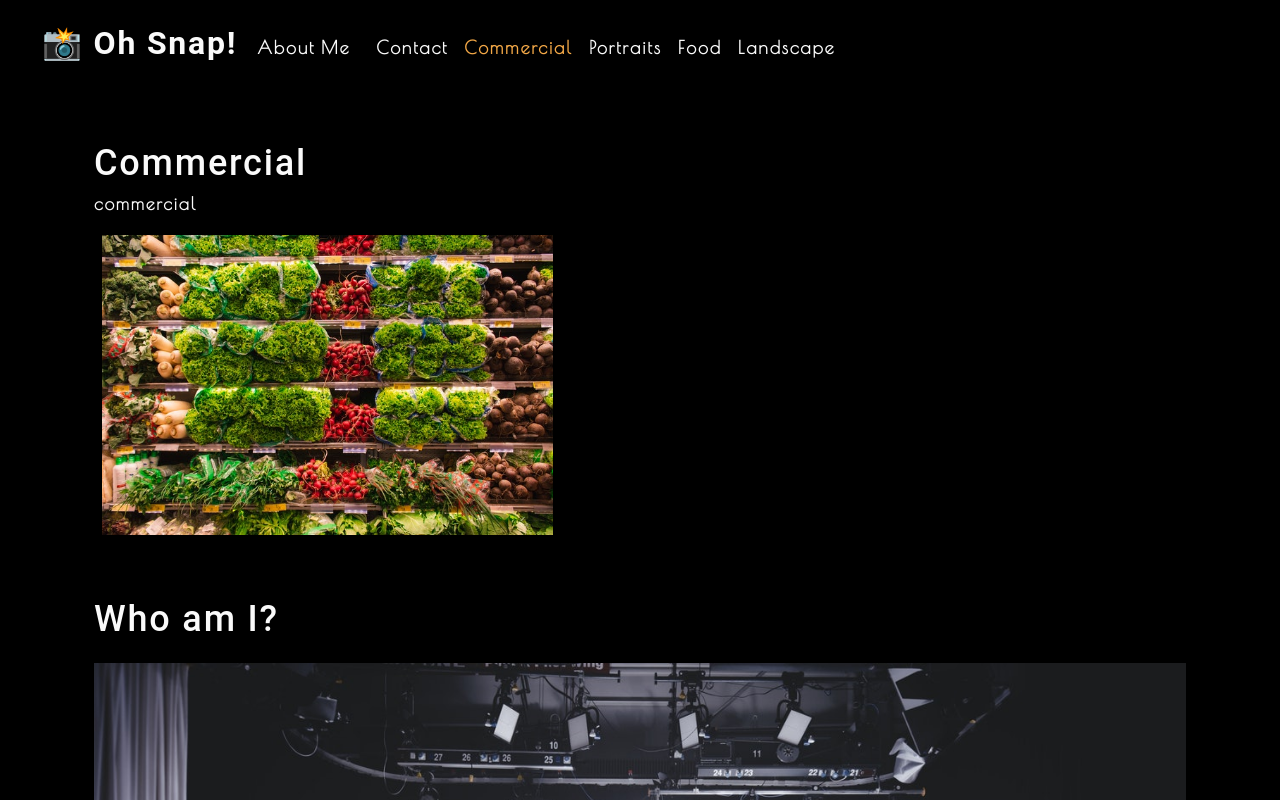
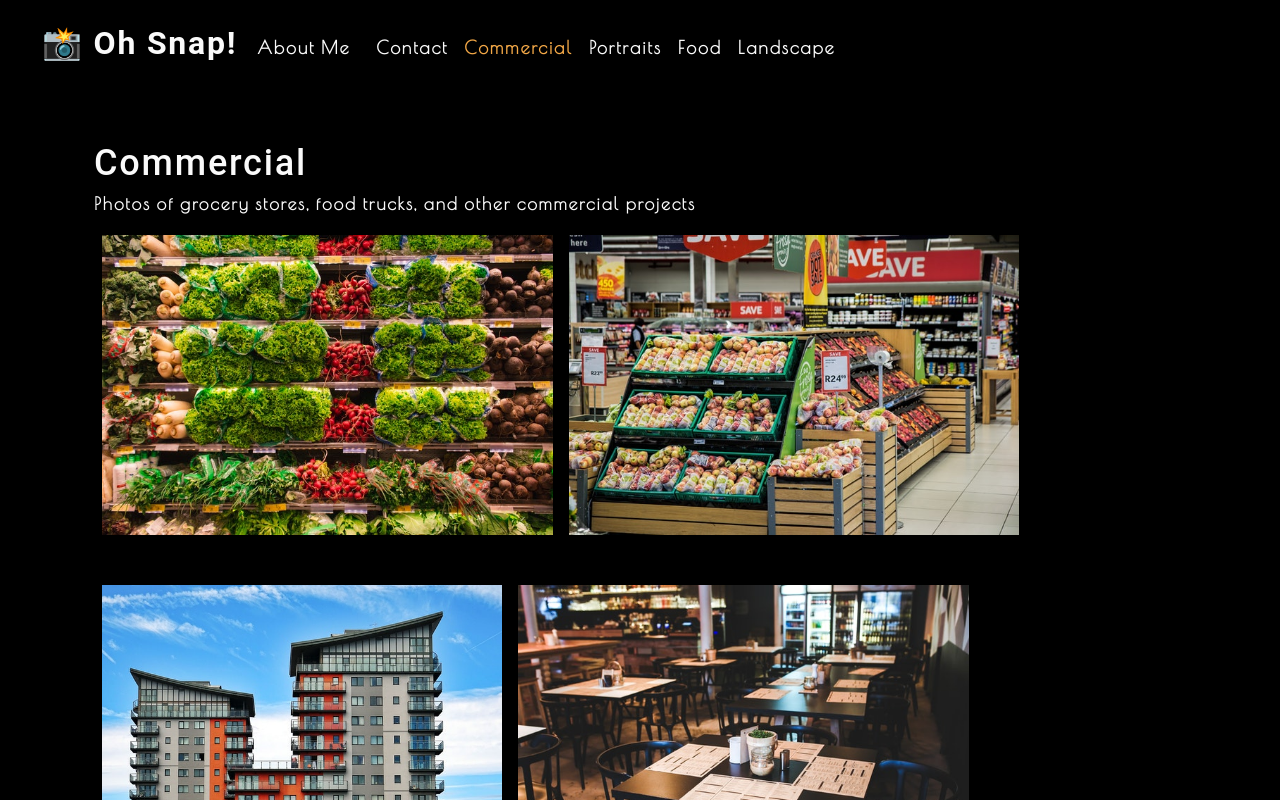
Before and after one commit to rxtATX/photo-port, a React (Create React App) app: page / in a window 1280 px wide. Shown: the top 800 px of the page. Built offline with nearby package versions, Linux system fonts and the light colour scheme.

Commit message:
Images now served based on user's navigation. Feature completed but requires testing.

```diff
--- a/src/App.js
+++ b/src/App.js
@@ -25,7 +25,7 @@ const App = () => {
         setCurrentCategory={setCurrentCategory}
         currentCategory={currentCategory}/>
       <main>
-        <Gallery />
+        <Gallery currentCategory={currentCategory} />
         <About />
       </main>
     </div>
--- a/src/components/Gallery/index.js
+++ b/src/components/Gallery/index.js
@@ -1,25 +1,18 @@
 import { capitalizeFirstLetter } from '../../utils/helpers';
-import photo from "../../assets/small/commercial/0.jpg";
+import {
+  PhotoList
+} from '../';
 
-const Gallery = () => {
-  const currentCategory = {
-    name: "commercial",
-    description:
-      "Photos of grocery stores, food trucks, and other commercial projects",
-  };
+const Gallery = ({ currentCategory }) => {
+  const { name, description } = currentCategory;
 
   return (
     <section>
-      <h1>{capitalizeFirstLetter(currentCategory.name)}</h1>
-      <p>{currentCategory.name}</p>
-      <div>
-          <img
-            src={photo}
-            alt="Commercial Example"
-            className="img-thumbnail mx-1"
-          />
-      </div>
+      <h1>{capitalizeFirstLetter(name)}</h1>
+      <p>{description}</p>
+      <PhotoList category={currentCategory} />
     </section>
   );
 }
+
 export default Gallery;
--- /dev/null
+++ b/src/components/PhotoList/index.js
@@ -0,0 +1,120 @@
+import { useState } from 'react';
+
+const PhotoList = ({ category }) => {
+  const [photos] = useState([
+    {
+      name: 'Grocery aisle',
+      category: 'commercial',
+      description: 'Lorem ipsum dolor sit amet, consectetur adipiscing elit. Nunc ultricie',
+    },
+    {
+      name: 'Grocery booth',
+      category: 'commercial',
+      description: 'Lorem ipsum dolor sit amet, consectetur adipiscing elit. Nunc ultricie',
+    },
+    {
+      name: 'Building exterior',
+      category: 'commercial',
+      description: 'Lorem ipsum dolor sit amet, consectetur adipiscing elit. Nunc ultricie',
+    },
+    {
+      name: 'Restaurant table',
+      category: 'commercial',
+      description: 'Lorem ipsum dolor sit amet, consectetur adipiscing elit. Nunc ultricie',
+    },
+    {
+      name: 'Cafe interior',
+      category: 'commercial',
+      description: 'Lorem ipsum dolor sit amet, consectetur adipiscing elit. Nunc ultricie',
+    },
+    {
+      name: 'Cat green eyes',
+      category: 'portraits',
+      description: 'Lorem ipsum dolor sit amet, consectetur adipiscing elit. Nunc ultricie',
+    },
+    {
+      name: 'Green parrot',
+      category: 'portraits',
+      description: 'Lorem ipsum dolor sit amet, consectetur adipiscing elit. Nunc ultricie',
+    },
+    {
+      name: 'Yellow macaw',
+      category: 'portraits',
+      description: 'Lorem ipsum dolor sit amet, consectetur adipiscing elit. Nunc ultricie',
+    },
+    {
+      name: 'Pug smile',
+      category: 'portraits',
+      description: 'Lorem ipsum dolor sit amet, consectetur adipiscing elit. Nunc ultricie',
+    },
+    {
+      name: 'Pancakes',
+      category: 'food',
+      description: 'Lorem ipsum dolor sit amet, consectetur adipiscing elit. Nunc ultricie',
+    },
+    {
+      name: 'Burrito',
+      category: 'food',
+      description: 'Lorem ipsum dolor sit amet, consectetur adipiscing elit. Nunc ultricie',
+    },
+    {
+      name: 'Scallop pasta',
+      category: 'food',
+      description: 'Lorem ipsum dolor sit amet, consectetur adipiscing elit. Nunc ultricie',
+    },
+    {
+      name: 'Burger',
+      category: 'food',
+      description: 'Lorem ipsum dolor sit amet, consectetur adipiscing elit. Nunc ultricie',
+    },
+    {
+      name: 'Fruit bowl',
+      category: 'food',
+      description: 'Lorem ipsum dolor sit amet, consectetur adipiscing elit. Nunc ultricie',
+    },
+    {
+      name: 'Green river',
+      category: 'landscape',
+      description: 'Lorem ipsum dolor sit amet, consectetur adipiscing elit. Nunc ultricie',
+    },
+    {
+      name: 'Docks',
+      category: 'landscape',
+      description: 'Lorem ipsum dolor sit amet, consectetur adipiscing elit. Nunc ultricie',
+    },
+    {
+      name: 'Panoramic village by sea',
+      category: 'landscape',
+      description: 'Lorem ipsum dolor sit amet, consectetur adipiscing elit. Nunc ultricie',
+    },
+    {
+      name: 'Domestic landscape',
+      category: 'landscape',
+      description: 'Lorem ipsum dolor sit amet, consectetur adipiscing elit. Nunc ultricie',
+    },
+    {
+      name: 'Park bench',
+      category: 'landscape',
+      description: 'Lorem ipsum dolor sit amet, consectetur adipiscing elit. Nunc ultricie',
+    },
+  ]);
+
+  const currentPhotos = photos.filter((photo) => photo.category === category.name);
+
+  return (
+    <div>
+      <div className="flex-row">
+        {currentPhotos.map(({ name, category }, i) => {
+          return <img
+            src={require(`../../assets/small/${category}/${i}.jpg`).default}
+            alt={name}
+            className="img-thumbnail mx-1"
+            key={name}
+          />
+        })}
+      </div>
+    </div>
+  );
+}
+
+export default PhotoList;
--- a/src/components/index.js
+++ b/src/components/index.js
@@ -1,3 +1,4 @@
 export { default as About } from './About';
 export { default as Nav } from './Nav';
 export { default as Gallery } from './Gallery';
+export { default as PhotoList } from './PhotoList';
```
